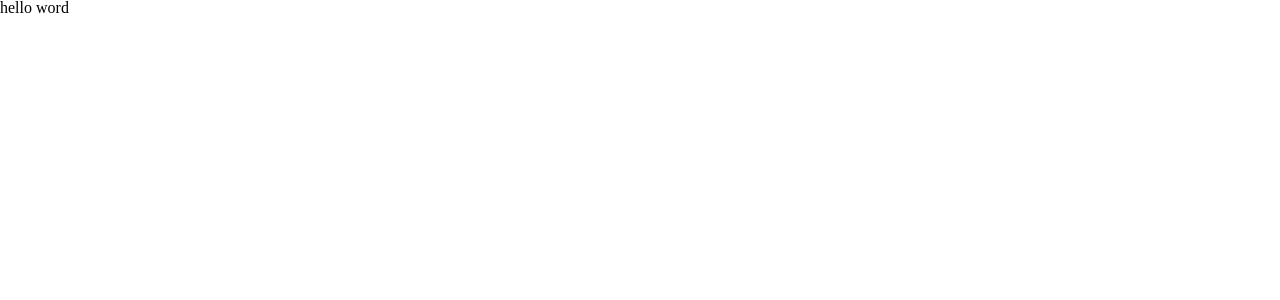
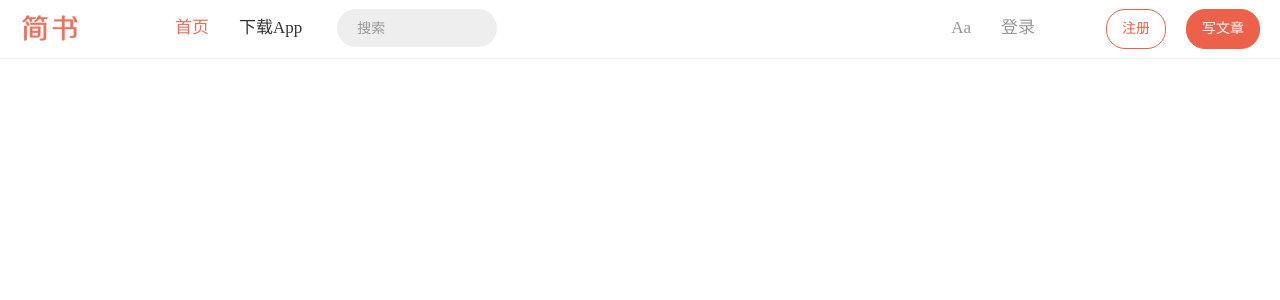
Before and after one commit to ThecoadeR/React-demo, a React (Create React App) app in the folder React学习合集/jianshu/: page / in a window 1280 px wide. Shown: the top 300 px of the page. Built offline with nearby package versions, Linux system fonts and the light colour scheme.

Commit message:
feat: 🎸 新增头部样式

```diff
--- a/React学习合集/jianshu/src/App.js
+++ b/React学习合集/jianshu/src/App.js
@@ -2,17 +2,16 @@
  * @Descripttion: 注释
  * @Author: 朱海华
  * @Date: 2020-03-19 22:00:00
- * @LastEditTime: 2020-03-19 22:42:07
+ * @LastEditTime: 2020-03-29 14:35:39
  */
 import React, { Fragment } from 'react';
 import { GlobalStyle } from './style'
+import Header from './common/header/index'
 function App() {
   return (
     <Fragment>
       <GlobalStyle></GlobalStyle>
-      <div className="App">
-        hello word
-      </div>
+      <Header/>
     </Fragment>
   )
 }
--- /dev/null
+++ b/React学习合集/jianshu/src/common/header/index.js
@@ -0,0 +1,31 @@
+/*
+ * @Descripttion: 注释
+ * @Author: 朱海华
+ * @Date: 2020-03-29 14:33:54
+ * @LastEditTime: 2020-03-29 15:13:39
+ */
+import React, { Component } from 'react'
+import { HeaderWrapper, Logo, Nav, NavItem, NavSearch, Addition, Button } from './style'
+class Header extends Component {
+  render() {
+    return (
+      <HeaderWrapper>
+        <Logo href='/' />
+        <Nav>
+          <NavItem className="left active">首页</NavItem>
+          <NavItem className="left">下载App</NavItem>
+          <NavItem className="right">登录</NavItem>
+          <NavItem className="right">Aa</NavItem>
+          <NavSearch />
+        </Nav>
+        <Addition>
+          <Button className="write">写文章</Button>
+          <Button className="register">注册</Button>
+        </Addition>
+
+      </HeaderWrapper>
+    )
+  }
+}
+
+export default Header
--- /dev/null
+++ b/React学习合集/jianshu/src/common/header/style.js
@@ -0,0 +1,96 @@
+/*
+ * @Descripttion: 注释
+ * @Author: 朱海华
+ * @Date: 2020-03-29 14:37:06
+ * @LastEditTime: 2020-03-29 15:13:25
+ */
+import styled from 'styled-components'
+import logoPic from '../statics/logo.png'
+
+export const HeaderWrapper = styled.div`
+  position: relative;
+  height: 58px;
+  border-bottom: 1px solid #F0F0F0
+`
+
+export const Logo = styled.a`
+  position: absolute;
+  top: 0;
+  left: 0;
+  display: inline-block;
+  width: 100px;
+  height: 58px;
+  background: url(${logoPic});
+  background-size: contain;
+`
+
+export const Nav = styled.div`
+  width: 960px;
+  height: 100%;
+  margin: 0 auto;
+  padding-right: 70px;
+  box-sizing: border-box;
+`
+
+export const NavItem = styled.div`
+  line-height: 56px;
+  padding: 0 15px;
+  font-size: 17px;
+  color: #333;
+  &.left {
+    float: left;
+  }
+
+  &.right {
+    float: right;
+    color: #969696;
+  }
+
+  &.active {
+    color: #ea6f5a
+  }
+`
+
+export  const NavSearch = styled.input.attrs({
+  placeholder: '搜索'
+})`
+  margin-left: 20px;
+  margin-top: 9px;
+  padding: 0 20px;
+  width: 160px;
+  height: 38px;
+  border: none;
+  border-radius: 19px;
+  outline: none;
+  font-size: 14px;
+  background-color: #eee;
+  box-sizing: border-box;
+  &::placeholder {
+    color: #999;
+  }
+`
+
+export const Addition = styled.div`
+  position: absolute;
+  top: 0;
+  right: 0;
+  height: 58px;
+`
+
+export const Button = styled.div`
+  float: right;
+  margin-top: 9px;
+  margin-right: 20px;
+  padding: 0 15px;
+  line-height: 38px;
+  border-radius: 19px;
+  border: 1px solid #ec6149;
+  font-size: 14px;
+  &.register {
+    color: #ec6149;
+  }
+  &.write {
+    color: #fff;
+    background: #ec6149;
+  }
+`
```
Also changed, not shown: React学习合集/jianshu/package.json (line endings or trailing spaces), React学习合集/jianshu/src/common/statics/logo.png (added).
